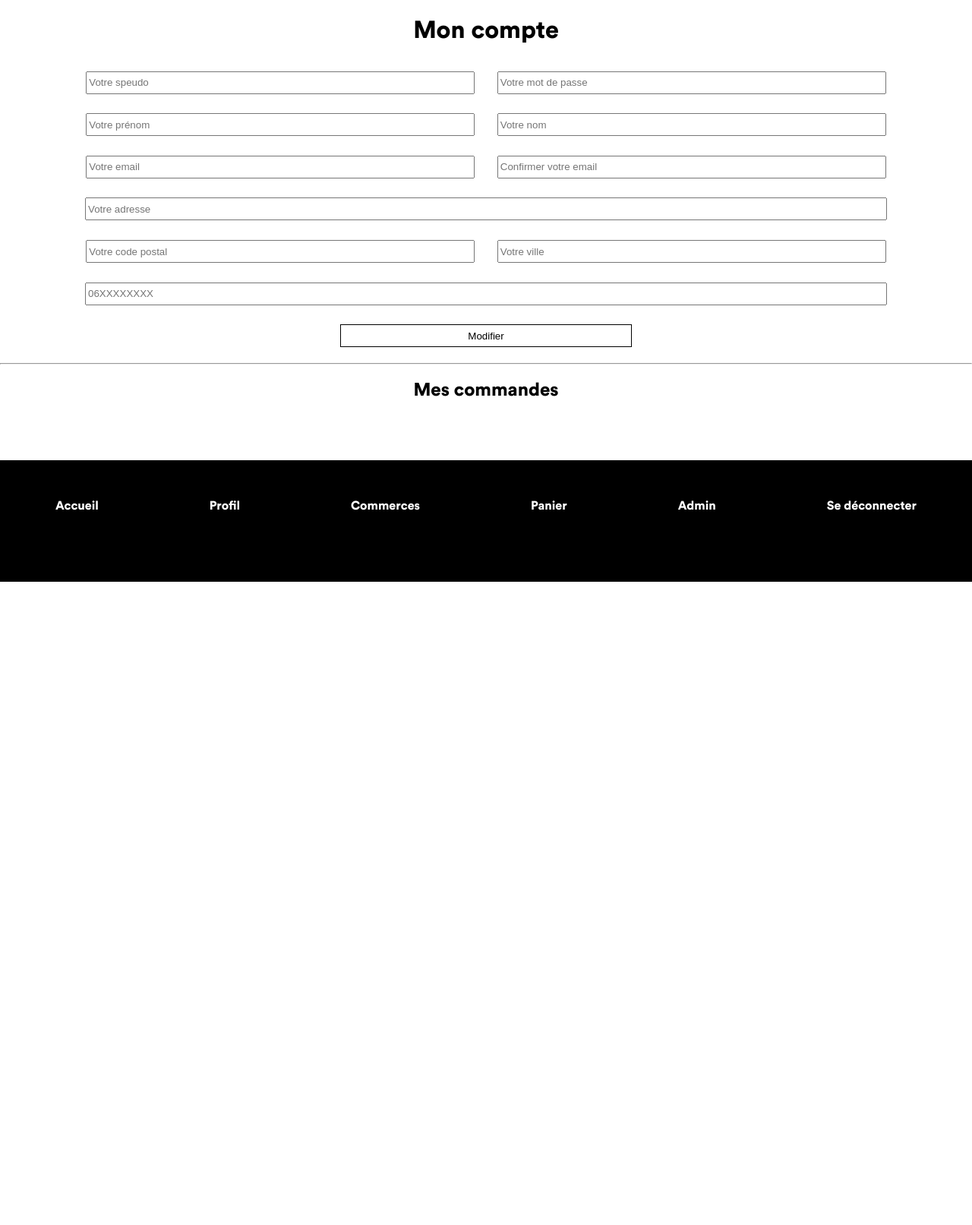
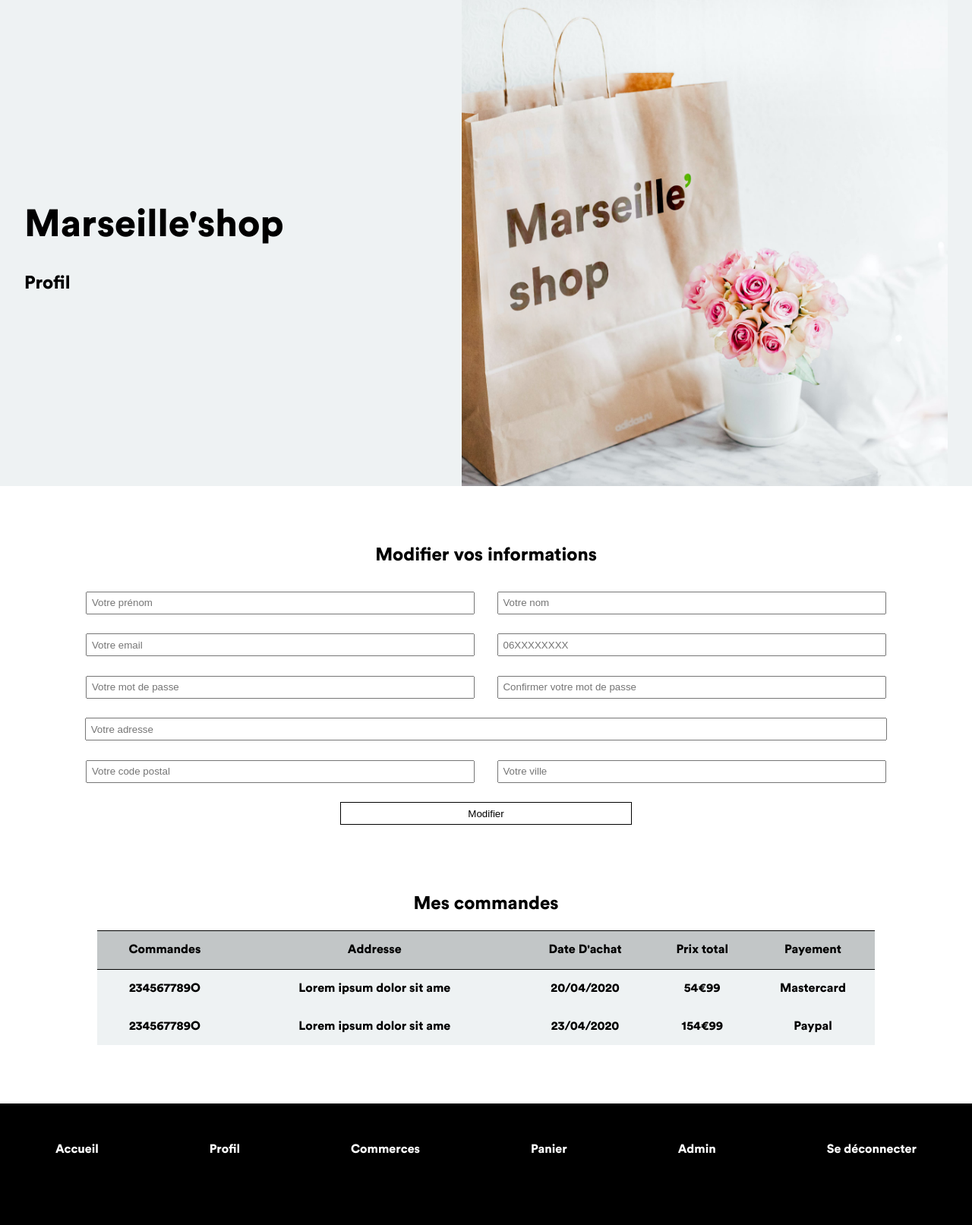
Before and after one commit to celine-emptoz-lacote/confinement, a PHP site: page /profil.php in a window 1280 px wide. Shown: the part 80-1693 px from the top of the page at 76% size. Before the commit the page ends 846 px from the top, so only its background shows below. Run offline with PHP 8.4, Linux system fonts and the light colour scheme.

Commit message:
Modifications

```diff
--- a/css/styles.css
+++ b/css/styles.css
@@ -232,9 +232,11 @@ input[type="submit"] {
 .profil_main_header img {
     width: 50%;
 }
+
 .profil_section {
     margin: 6% auto;
 }
+
 .profil-form input{
     display: block;
     width: 20%;
--- a/index.php
+++ b/index.php
@@ -1,5 +1,5 @@
 <!DOCTYPE html>
-<html lang="en">
+<html lang="fr">
 <head>
     <meta charset="UTF-8">
     <meta name="viewport" content="width=device-width, initial-scale=1.0">
--- a/profil.php
+++ b/profil.php
@@ -18,33 +18,65 @@
         </nav>
     </header>
     <main>
-        <h1>Mon compte</h1>
+        <div class="profil_main_header">
+            <div>
+                <h1>Marseille'shop</h1>
+                <h2>Profil</h2>
+            </div>
+            <img src="src/images/marseilleshop.png" alt="">
+        </div>
+        <section class="profil_section">
+            <h2>Modifier vos informations</h2>
             <form action="" method="POST">
-            <div>
-                <input type="text" name="" placeholder="Votre speudo" required>
-                <input type="password" name="" required placeholder="Votre mot de passe" size = 15 pattern=".{6,}" title="Le mot de passe doit contenir au moins 6 caractères, 1 lettre, 1 chiffre, et 1 caractère spécial.">
-            </div>
                 <div >
-                <input type="text" id="firstname" name="" placeholder="Votre prénom" required>
-                <input type="text" id="name" name="" placeholder="Votre nom" required>
+                    <input type="text"  name="" placeholder=" Votre prénom" required>
+                    <input type="text"  name="" placeholder=" Votre nom" required>
                 </div>
                 <div>
-                <input type="email" id="email" name="" placeholder="Votre email" required>
-                <input type="email" id="confirmation_mail" placeholder="Confirmer votre email" name="" required>
+                    <input type="email"  name="" placeholder=" Votre email" required>
+                    <input type="tel"  name="" placeholder=" 06XXXXXXXX">
                 </div>
-            <input type="text" id="address" name="" placeholder="Votre adresse" required>
-
                 <div>
-                <input type="number" id="code_postal" name="" placeholder="Votre code postal" required pattern="/^(([0-8][0-9])|(9[0-5]))[0-9]{3}$/">
-                <input type="text" id="ville" name="" placeholder="Votre ville" required>
+                    <input type="password" name="" placeholder=" Votre mot de passe" size = 15 pattern=".{6,}" title="Le mot de passe doit contenir au moins 6 caractères, 1 lettre, 1 chiffre, et 1 caractère spécial." required>
+                    <input type="password" name="" placeholder=" Confirmer votre mot de passe" size = 15 pattern=".{6,}" title="Le mot de passe doit contenir au moins 6 caractères, 1 lettre, 1 chiffre, et 1 caractère spécial." required>
                 </div>
-
-            <input type="tel" id="telephone" name="" placeholder="06XXXXXXXX">
+                <input type="text"  name="" placeholder=" Votre adresse" required>
+                <div>
+                    <input type="number"  name="" placeholder=" Votre code postal" required pattern="/^(([0-8][0-9])|(9[0-5]))[0-9]{3}$/">
+                    <input type="text"  name="" placeholder=" Votre ville" required>
+                </div>
                 <input type="submit" value="Modifier">
             </form>
-        <hr class="profil_hr">
+        </section>
         <section>
             <h1>Mes commandes</h1>
+            <table class="profil_table">
+                <thead>
+                    <tr>
+                        <td>Commandes</td>
+                        <td>Addresse</td>
+                        <td>Date D'achat</td>
+                        <td>Prix total</td>
+                        <td>Payement</td>
+                    </tr>
+                </thead>
+                <tbody>
+                    <tr>
+                        <td>234567789O</td>
+                        <td>Lorem ipsum dolor sit ame</td>
+                        <td>20/04/2020</td>
+                        <td>54€99</td>
+                        <td>Mastercard</td>
+                    </tr>
+                    <tr>
+                        <td>234567789O</td>
+                        <td>Lorem ipsum dolor sit ame</td>
+                        <td>23/04/2020</td>
+                        <td>154€99</td>
+                        <td>Paypal</td>
+                    </tr>
+                </tbody>
+            </table>
         </section>
     </main>
 
```
Lines whose indentation alone changed are shown as unchanged.
